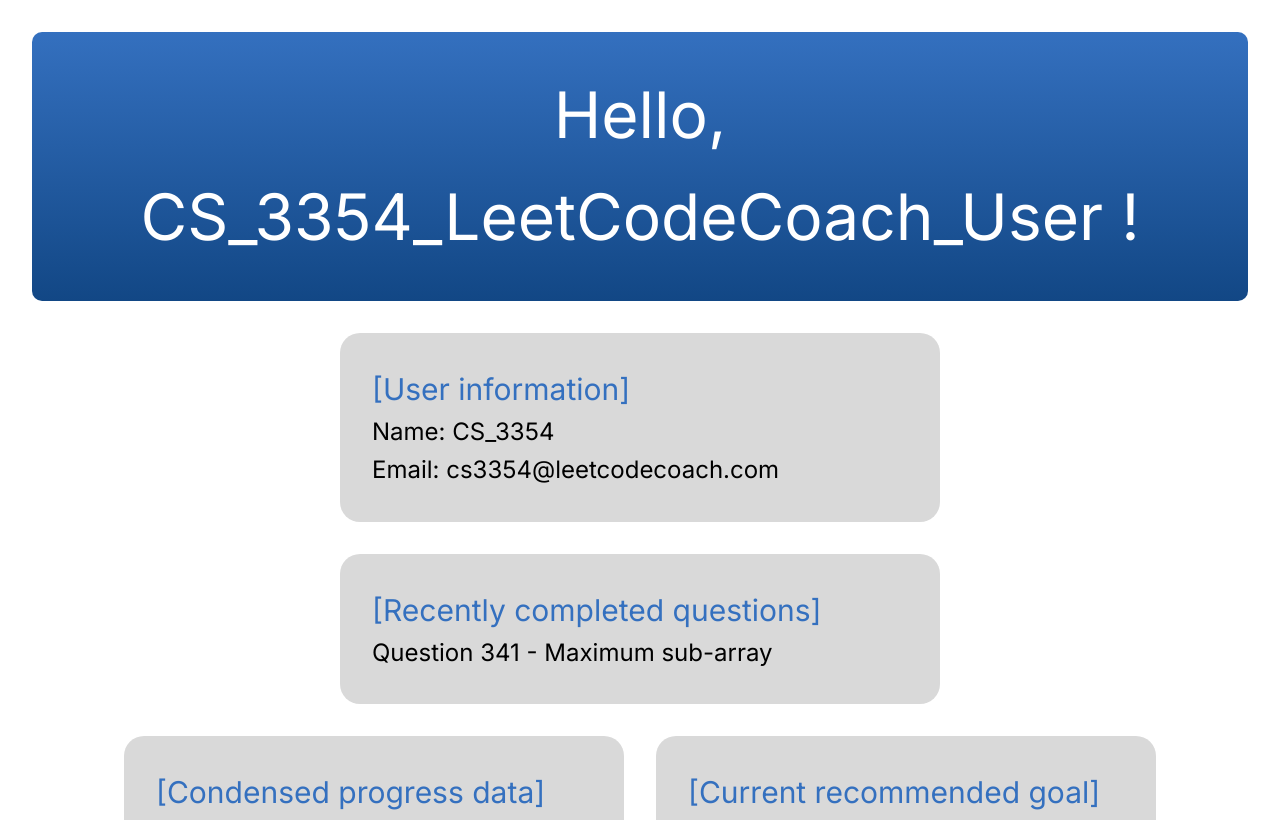
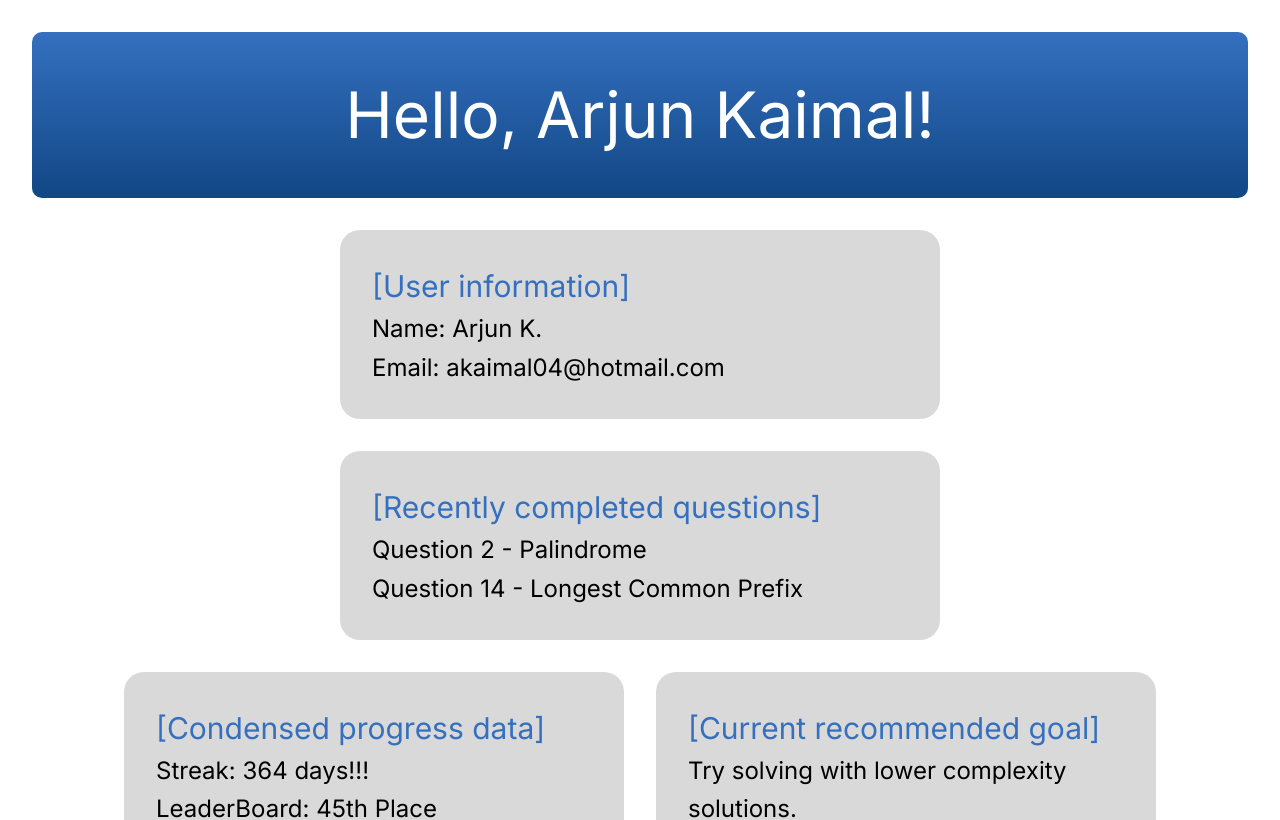
Before and after one commit to Arjun-Kaimal/CS-3354, a Vue app in the folder Project/LeetCodeCoach/: page /profile in a window 1280 px wide. Shown: the top 820 px of the page. Built offline with nearby package versions, Linux system fonts and the light colour scheme; no server answers; sample sign-in values are in the browser's storage; the HTML template or start-up script is replaced by a standard one.

Commit message:
Put the database data hardcoded into the frontend
I put the data that is in the firestore database into the frontend. Even though its hardcoded, the info for the question 76 and user info is the same

```diff
--- a/Project/LeetCodeCoach/src/pages/CompleteQuestion.vue
+++ b/Project/LeetCodeCoach/src/pages/CompleteQuestion.vue
@@ -4,8 +4,8 @@
     <div class="background">
       <div class="header"></div>
       <div class="question_box">
-        <span class="question_text">Question:</span>
-        <p class="question_text2">Given an integer array [nums], find the subarray <br> with the largest sum, and return its sum.</p>
+        <span class="question_text">Question 76: Reverse String</span>
+        <p class="question_text2">Write a function that reverses a string. The input string is given as an array of characters. You must do this by modifying the input array in-place with O(1) extra memory.</p>
       </div>
       <div class="answer_box">
         <span class="answer_text">Your Answer:</span>
@@ -62,7 +62,7 @@
   margin-left: 50px;
   font-family: Inter;
   font-weight: Regular;
-  font-size: 50px;
+  font-size: 30px;
   opacity: 1;
   text-align: left;
 }
@@ -71,7 +71,7 @@
   margin-left: 50px;
   font-family: Inter;
   font-weight: Regular;
-  font-size: 40px;
+  font-size: 30px;
   opacity: 1;
   text-align: left;
   padding-top: 75px;
--- a/Project/LeetCodeCoach/src/pages/Dashboard.vue
+++ b/Project/LeetCodeCoach/src/pages/Dashboard.vue
@@ -41,8 +41,8 @@
       <div class="full-card">
         <h4>Your Next Question</h4>
         <p>
-          <strong>Problem 341:</strong> Maximum Subarray Problem<br />
-          <em>Categories: Arrays, Algorithms</em>
+          <strong>Question 76:</strong> Reverse String<br />
+          <em>Categories: Arrays, Algorithms, Strings</em>
         </p>
 
         <router-link to="/completequestion" class="button">
--- a/Project/LeetCodeCoach/src/pages/Leaderboard.vue
+++ b/Project/LeetCodeCoach/src/pages/Leaderboard.vue
@@ -7,12 +7,12 @@
     <div class="entries">
       <div class="entry">
         <span class="rank">1st</span>
-        <span class="name">Arjun</span>
+        <span class="name">Arvindh</span>
         <span class="points">500pts</span>
       </div>
       <div class="entry">
         <span class="rank">2nd</span>
-        <span class="name">Aryan</span>
+        <span class="name">Barkat</span>
         <span class="points">400pts</span>
       </div>
       <div class="entry">
@@ -26,7 +26,7 @@
       <h2>Your Position</h2>
       <div class="entry">
         <span class="rank">45th</span>
-        <span class="name">Barkat</span>
+        <span class="name">Arjun</span>
         <span class="points">90pts</span>
       </div>
     </div>
--- a/Project/LeetCodeCoach/src/pages/Profile.vue
+++ b/Project/LeetCodeCoach/src/pages/Profile.vue
@@ -1,18 +1,19 @@
 <template>
   <div class="user-profile">
     <header class="header-gradient">
-      <h1 class="username">Hello, CS_3354_LeetCodeCoach_User !</h1>
+      <h1 class="username">Hello, Arjun Kaimal!</h1>
     </header>
 
     <section class="profile-summary">
       <div class="user-info">
         <p class="subhead_text">[User information]</p>
-        <p>Name: CS_3354</p>
-        <p>Email: cs3354@leetcodecoach.com</p>
+        <p>Name: Arjun K.</p>
+        <p>Email: akaimal04@hotmail.com</p>
       </div>
       <div class="recent-questions">
         <p class="subhead_text">[Recently completed questions]</p>
-        <p>Question 341 - Maximum sub-array</p>
+        <p>Question 2 - Palindrome</p>
+        <p>Question 14 - Longest Common Prefix</p>
       </div>
     </section>
 
```
